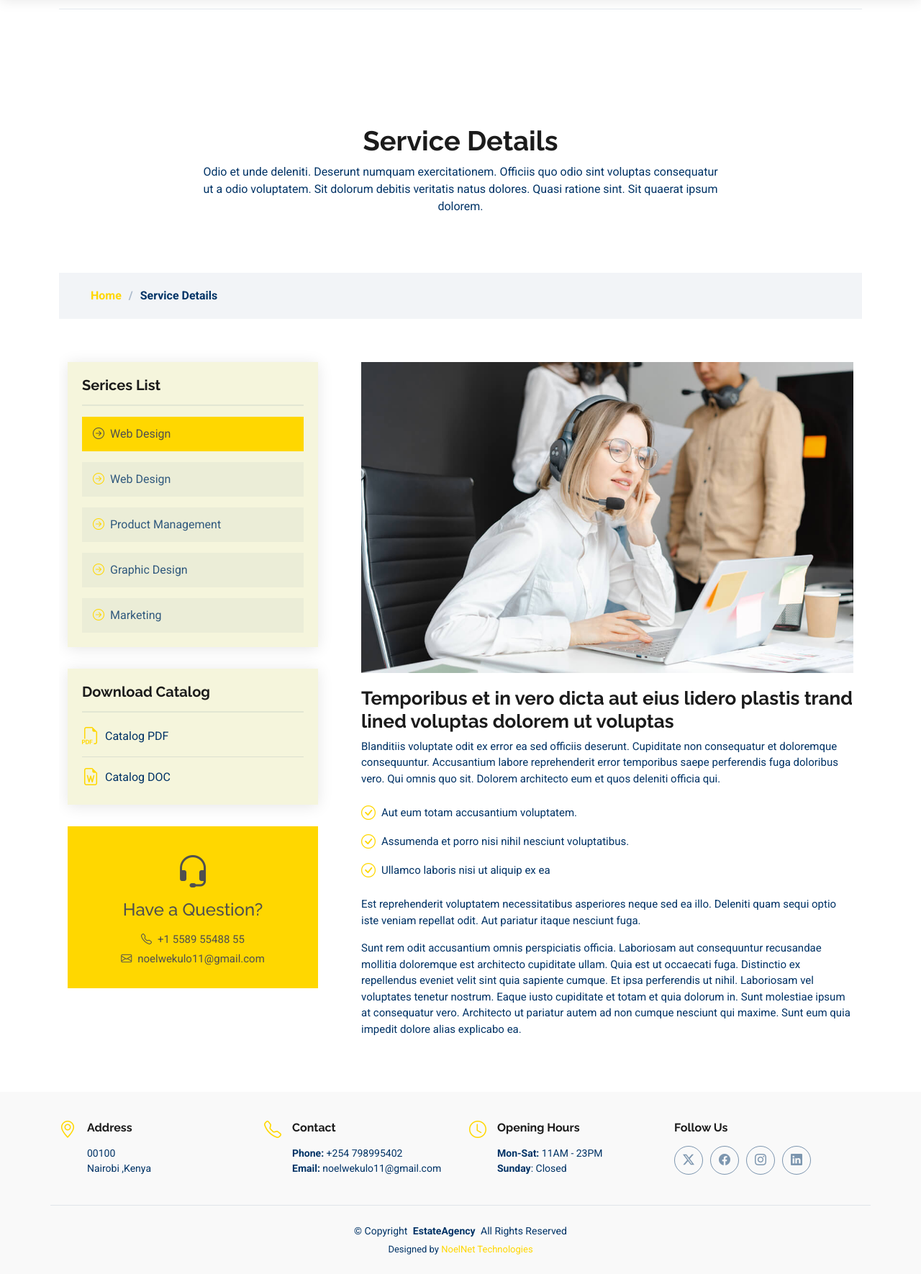
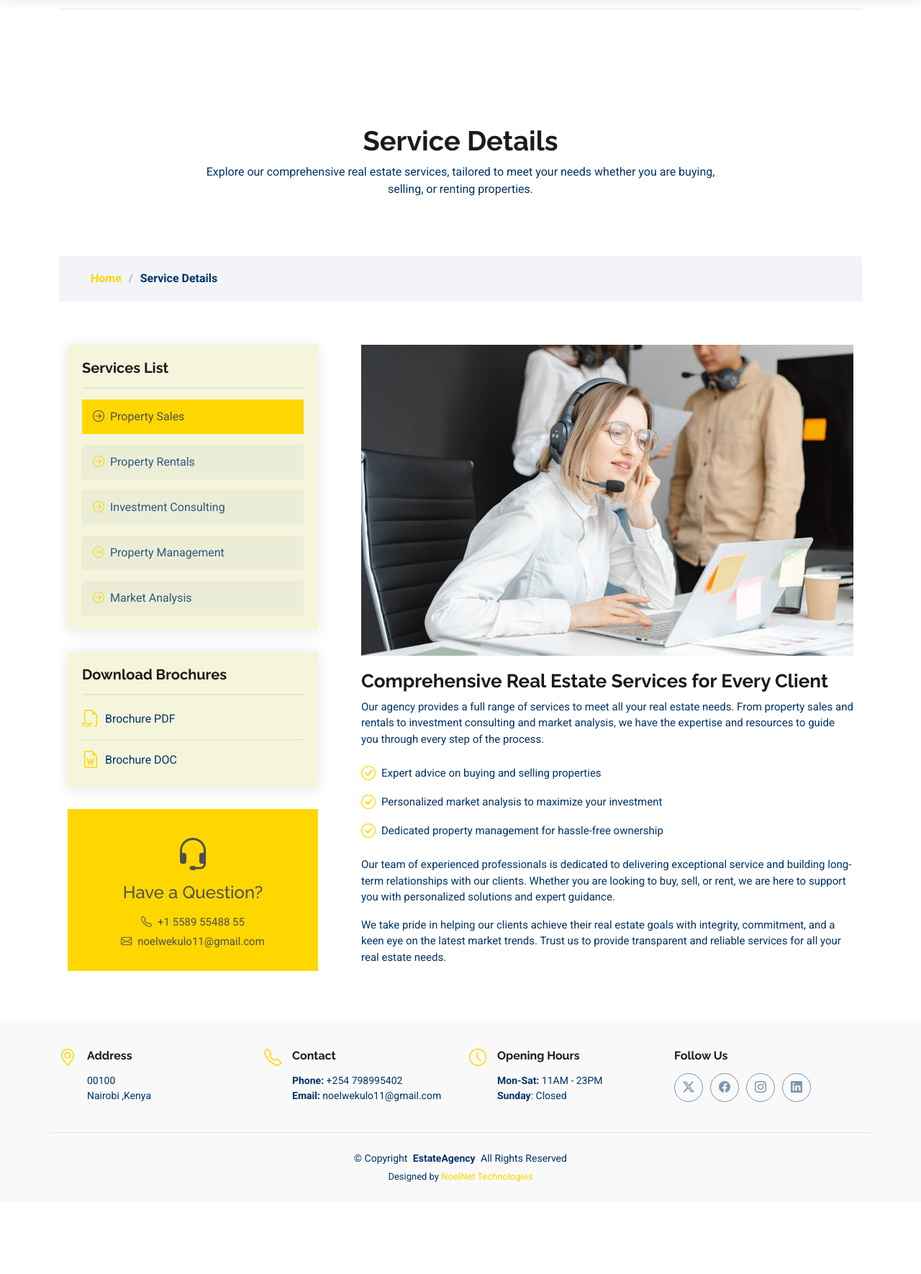
Before and after one commit to NoelWekulo/website-assignment, a Django app: page /servicedetails/ in a window 1280 px wide. Shown: the part 84-1854 px from the top of the page at 72% size. After the commit the page ends 1726 px from the top, so only its background shows below. Run offline with Django 5.2, Linux system fonts and the light colour scheme; some libraries are stand-ins or nearby versions.

Commit message:
Update service-details.html

```diff
--- a/agency/templates/service-details.html
+++ b/agency/templates/service-details.html
@@ -1,7 +1,6 @@
 {% extends "base.html" %}
 
 {% load static %}
-
 
 {% block content %}
 
@@ -11,8 +10,6 @@
     <div class="container-fluid container-xl position-relative d-flex align-items-center justify-content-between">
 
       <a href="{% url 'index' %}" class="logo d-flex align-items-center">
-        <!-- Uncomment the line below if you also wish to use an image logo -->
-        <!-- <img src="assets/img/logo.png" alt=""> -->
         <h1 class="sitename">Estate<span>Agency</span></h1>
       </a>
 
@@ -48,7 +45,7 @@
           <div class="row d-flex justify-content-center text-center">
             <div class="col-lg-8">
               <h1>Service Details</h1>
-              <p class="mb-0">Odio et unde deleniti. Deserunt numquam exercitationem. Officiis quo odio sint voluptas consequatur ut a odio voluptatem. Sit dolorum debitis veritatis natus dolores. Quasi ratione sint. Sit quaerat ipsum dolorem.</p>
+              <p class="mb-0">Explore our comprehensive real estate services, tailored to meet your needs whether you are buying, selling, or renting properties.</p>
             </div>
           </div>
         </div>
@@ -73,21 +70,21 @@
           <div class="col-lg-4" data-aos="fade-up" data-aos-delay="100">
 
             <div class="service-box">
-              <h4>Serices List</h4>
+              <h4>Services List</h4>
               <div class="services-list">
-                <a href="#" class="active"><i class="bi bi-arrow-right-circle"></i><span>Web Design</span></a>
-                <a href="#"><i class="bi bi-arrow-right-circle"></i><span>Web Design</span></a>
-                <a href="#"><i class="bi bi-arrow-right-circle"></i><span>Product Management</span></a>
-                <a href="#"><i class="bi bi-arrow-right-circle"></i><span>Graphic Design</span></a>
-                <a href="#"><i class="bi bi-arrow-right-circle"></i><span>Marketing</span></a>
+                <a href="#" class="active"><i class="bi bi-arrow-right-circle"></i><span>Property Sales</span></a>
+                <a href="#"><i class="bi bi-arrow-right-circle"></i><span>Property Rentals</span></a>
+                <a href="#"><i class="bi bi-arrow-right-circle"></i><span>Investment Consulting</span></a>
+                <a href="#"><i class="bi bi-arrow-right-circle"></i><span>Property Management</span></a>
+                <a href="#"><i class="bi bi-arrow-right-circle"></i><span>Market Analysis</span></a>
               </div>
             </div><!-- End Services List -->
 
             <div class="service-box">
-              <h4>Download Catalog</h4>
+              <h4>Download Brochures</h4>
               <div class="download-catalog">
-                <a href="#"><i class="bi bi-filetype-pdf"></i><span>Catalog PDF</span></a>
-                <a href="#"><i class="bi bi-file-earmark-word"></i><span>Catalog DOC</span></a>
+                <a href="#"><i class="bi bi-filetype-pdf"></i><span>Brochure PDF</span></a>
+                <a href="#"><i class="bi bi-file-earmark-word"></i><span>Brochure DOC</span></a>
               </div>
             </div><!-- End Services List -->
 
@@ -95,27 +92,27 @@
               <i class="bi bi-headset help-icon"></i>
               <h4>Have a Question?</h4>
               <p class="d-flex align-items-center mt-2 mb-0"><i class="bi bi-telephone me-2"></i> <span>+1 5589 55488 55</span></p>
-              <p class="d-flex align-items-center mt-1 mb-0"><i class="bi bi-envelope me-2"></i> <a href="mailto:contact@example.com">noelwekulo11@gmail.com</a></p>
+              <p class="d-flex align-items-center mt-1 mb-0"><i class="bi bi-envelope me-2"></i> <a href="mailto:noelwekulo11@gmail.com">noelwekulo11@gmail.com</a></p>
             </div>
 
           </div>
 
           <div class="col-lg-8 ps-lg-5" data-aos="fade-up" data-aos-delay="200">
             <img src="{% static 'assets/img/services.jpg' %}" alt="" class="img-fluid services-img">
-            <h3>Temporibus et in vero dicta aut eius lidero plastis trand lined voluptas dolorem ut voluptas</h3>
+            <h3>Comprehensive Real Estate Services for Every Client</h3>
             <p>
-              Blanditiis voluptate odit ex error ea sed officiis deserunt. Cupiditate non consequatur et doloremque consequuntur. Accusantium labore reprehenderit error temporibus saepe perferendis fuga doloribus vero. Qui omnis quo sit. Dolorem architecto eum et quos deleniti officia qui.
+              Our agency provides a full range of services to meet all your real estate needs. From property sales and rentals to investment consulting and market analysis, we have the expertise and resources to guide you through every step of the process.
             </p>
             <ul>
-              <li><i class="bi bi-check-circle"></i> <span>Aut eum totam accusantium voluptatem.</span></li>
-              <li><i class="bi bi-check-circle"></i> <span>Assumenda et porro nisi nihil nesciunt voluptatibus.</span></li>
-              <li><i class="bi bi-check-circle"></i> <span>Ullamco laboris nisi ut aliquip ex ea</span></li>
+              <li><i class="bi bi-check-circle"></i> <span>Expert advice on buying and selling properties</span></li>
+              <li><i class="bi bi-check-circle"></i> <span>Personalized market analysis to maximize your investment</span></li>
+              <li><i class="bi bi-check-circle"></i> <span>Dedicated property management for hassle-free ownership</span></li>
             </ul>
             <p>
-              Est reprehenderit voluptatem necessitatibus asperiores neque sed ea illo. Deleniti quam sequi optio iste veniam repellat odit. Aut pariatur itaque nesciunt fuga.
+              Our team of experienced professionals is dedicated to delivering exceptional service and building long-term relationships with our clients. Whether you are looking to buy, sell, or rent, we are here to support you with personalized solutions and expert guidance.
             </p>
             <p>
-              Sunt rem odit accusantium omnis perspiciatis officia. Laboriosam aut consequuntur recusandae mollitia doloremque est architecto cupiditate ullam. Quia est ut occaecati fuga. Distinctio ex repellendus eveniet velit sint quia sapiente cumque. Et ipsa perferendis ut nihil. Laboriosam vel voluptates tenetur nostrum. Eaque iusto cupiditate et totam et quia dolorum in. Sunt molestiae ipsum at consequatur vero. Architecto ut pariatur autem ad non cumque nesciunt qui maxime. Sunt eum quia impedit dolore alias explicabo ea.
+              We take pride in helping our clients achieve their real estate goals with integrity, commitment, and a keen eye on the latest market trends. Trust us to provide transparent and reliable services for all your real estate needs.
             </p>
           </div>
 
@@ -127,4 +124,4 @@
 
   </main>
 
-  {% endblock content %}
+{% endblock content %}
```
